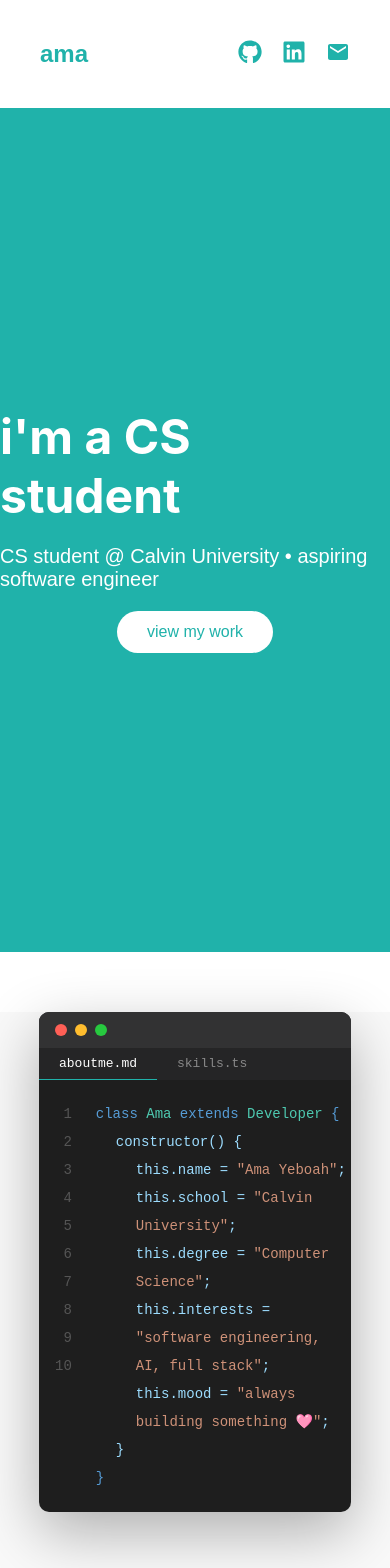
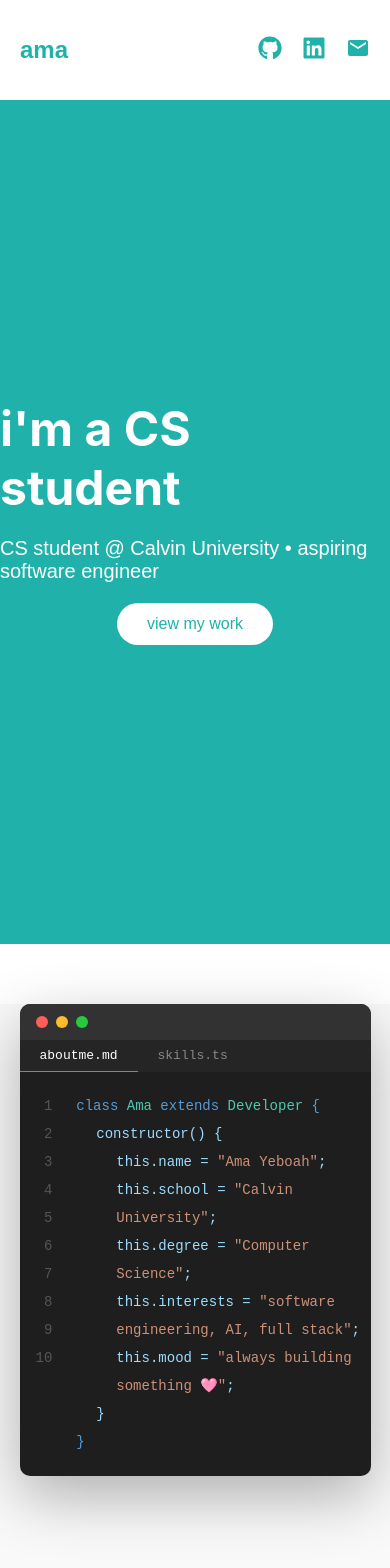
Before and after one commit to ama321518/my-portfolio, a React (Create React App) app: page / in a window 390 px wide. Shown: the top 1568 px of the page. Built offline with nearby package versions, Linux system fonts and the light colour scheme.

Commit message:
added mobile responsiveness

```diff
--- a/src/App.css
+++ b/src/App.css
@@ -4,3 +4,18 @@
   box-sizing: border-box;
   font-family: 'Poppins', sans-serif;
 }
+
+@media (max-width: 768px) {
+  h1 {
+    font-size: 32px !important;
+  }
+
+  p {
+    font-size: 14px !important;
+  }
+
+  button {
+    font-size: 14px !important;
+    padding: 10px 20px !important;
+  }
+}
--- a/src/Navbar.tsx
+++ b/src/Navbar.tsx
@@ -7,7 +7,7 @@ const Navbar = () => {
       display: 'flex',
       justifyContent: 'space-between',
       alignItems: 'center',
-      padding: '20px 40px',
+      padding: '16px 20px',
       backgroundColor: 'white',
     }}>
       <h1 style={{ color: '#20B2AA', fontFamily: 'Arial' }}>ama</h1>
--- a/src/Projects.tsx
+++ b/src/Projects.tsx
@@ -21,7 +21,7 @@ const projects = [
 
 const Projects = () => {
   return (
-    <div style={{ padding: '60px 10%', backgroundColor: '#f9f9f9' }}>
+    <div style={{ padding: '40px 5%', backgroundColor: '#f9f9f9' }}>
       <h2 style={{
         fontFamily: 'Arial',
         color: '#20B2AA',
--- a/src/VSCodeEditor.tsx
+++ b/src/VSCodeEditor.tsx
@@ -8,7 +8,8 @@ const VSCodeEditor = () => {
       backgroundColor: '#1e1e1e',
       borderRadius: '10px',
       margin: '60px auto',
-      width: '80%',
+      width: '90%',
+      maxWidth: '900px',
       fontFamily: 'monospace',
       boxShadow: '0 20px 60px rgba(0,0,0,0.3)',
     }}>
```
